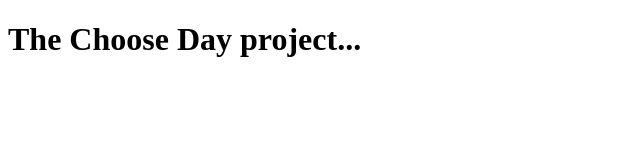
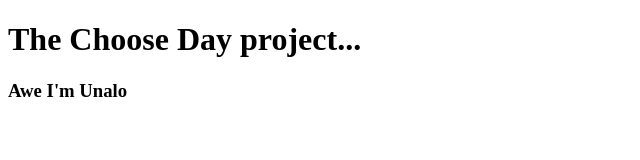
Before and after one commit to avermeulen/the-tuesday-project, a plain HTML site: page index.html in a window 1280 px wide. Shown: the whole page, without its empty margins (0-640 px from the left). Drawn offline with Linux system fonts and the light colour scheme.

Commit message:
unalo changes

```diff
--- a/index.html
+++ b/index.html
@@ -8,5 +8,6 @@
 </head>
 <body>
 	<h1>The Choose Day project...</h1>
+	<h3>Awe I'm Unalo</h3>
 </body>
 </html>
```
